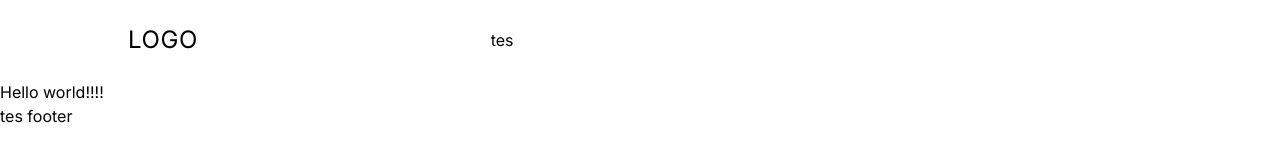
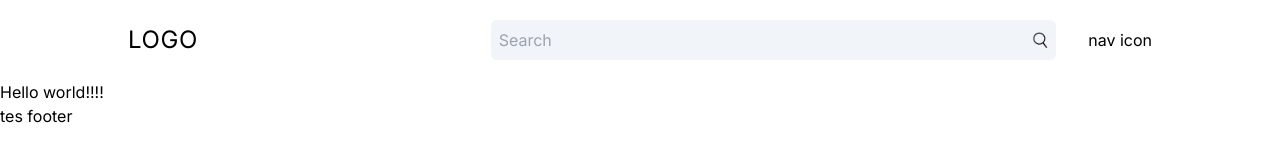
Before and after one commit to Azukii09/cosmetics-shop, a Next.js app: page / in a window 1280 px wide. Shown: the top 160 px of the page. Built offline with nearby package versions, Linux system fonts and the light colour scheme.

Commit message:
#7-navbar for medium view - search bar
Signed-off-by: Azukii09 <azuknisianta@gmail.com>

```diff
--- a/src/components/feature/navbar.tsx
+++ b/src/components/feature/navbar.tsx
@@ -1,6 +1,8 @@
 "use client"
 import MenuMobile from "@/components/components/menuMobile";
 import Logo from "@/components/tokens/logo";
+import NavSearchBar from "@/components/components/navSearchBar";
+import NavIcon from "@/components/components/navIcon";
 
 export default function Navbar(){
 
@@ -19,7 +21,10 @@ export default function Navbar(){
                     <Logo/>
                 </div>
                 {/*Right*/}
-                <div className={"w-2/3"}>tes</div>
+                <div className={"w-2/3 flex items-center justify-between gap-8"}>
+                    <NavSearchBar/>
+                    <NavIcon/>
+                </div>
             </div>
             {/*<ListComponent list={getNavbar()} ulClass={"flex"} itemClass={"px-4"}/>*/}
         </nav>
```
